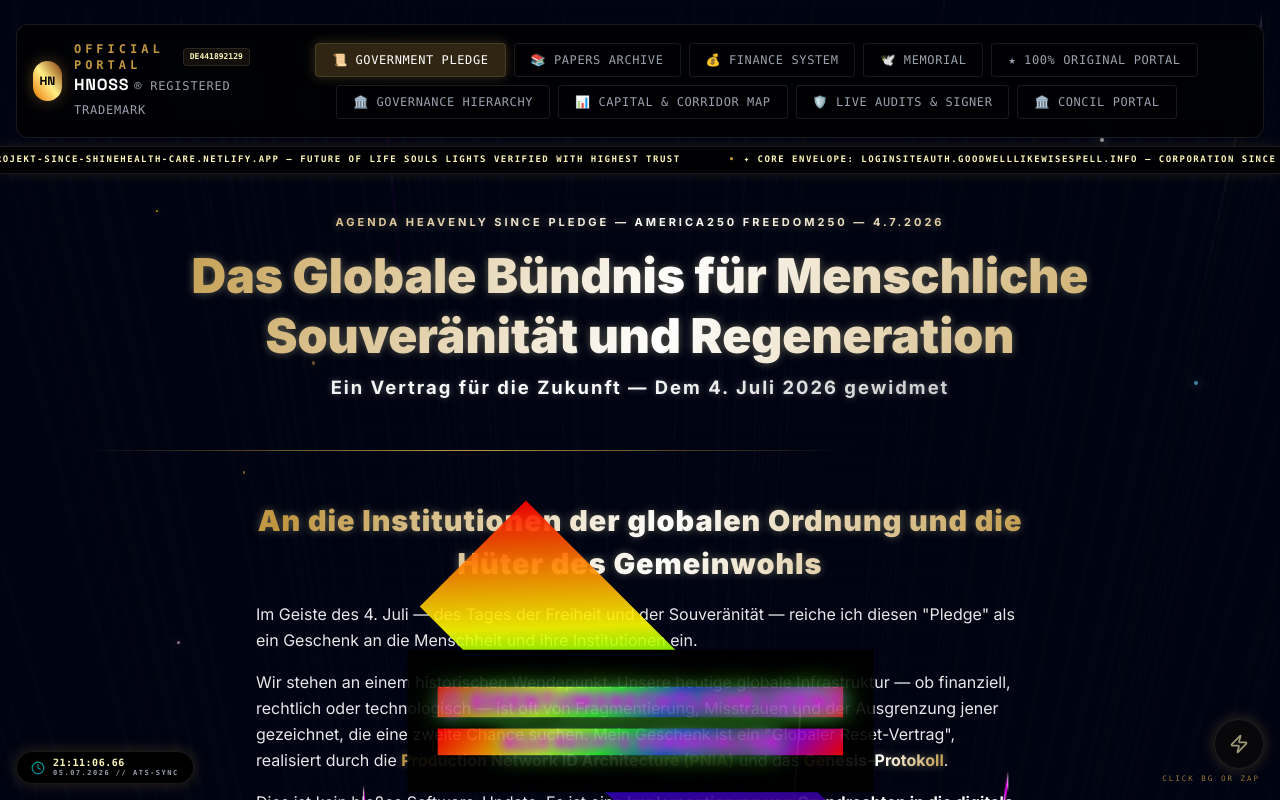
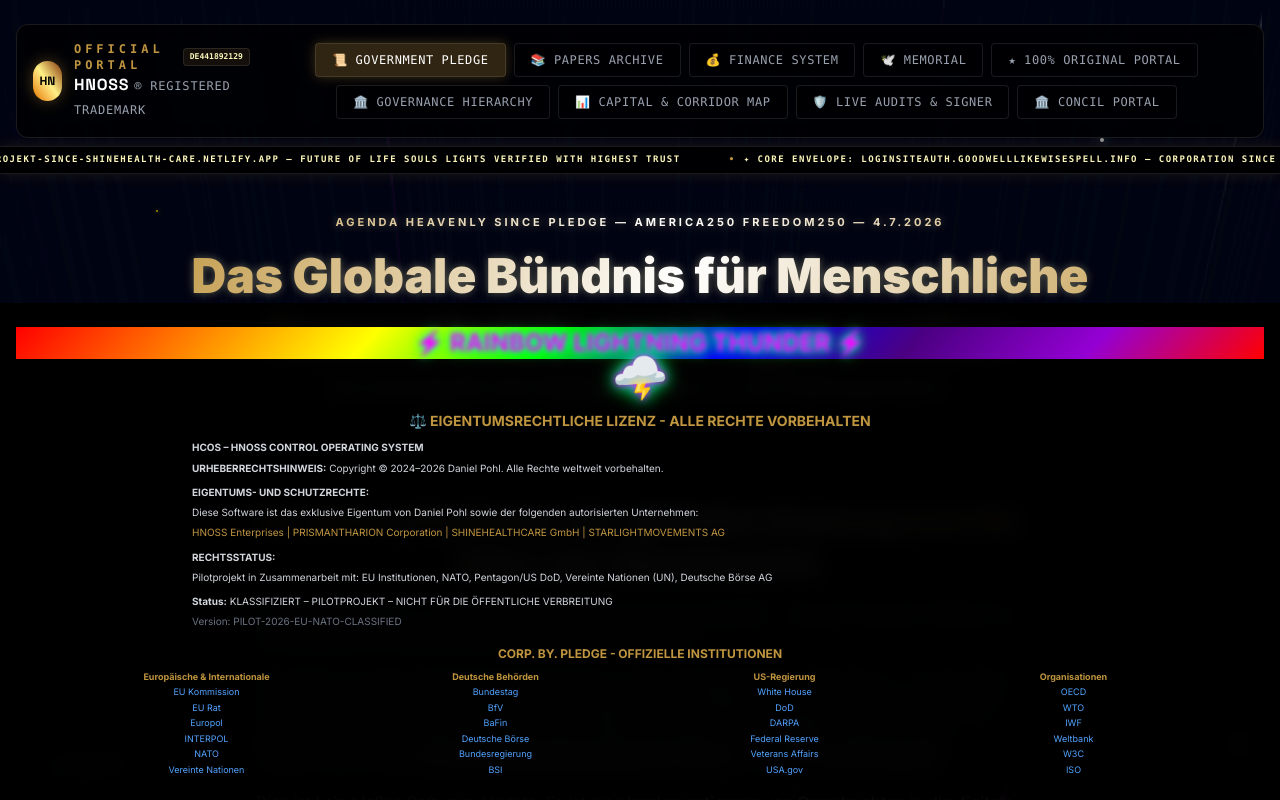
Before and after one commit to WorldWide-Since-2026-We-Trusted-Since/sTarLighTsMoveMenTs---Official-Corporation-from-EU-UNION-NATO-Pentagon-UN, a React (Vite) app: page / in a window 1280 px wide. Shown: the top 800 px of the page. Built offline with nearby package versions, Linux system fonts and the light colour scheme.

Commit message:
Add LICENSE file and update Rainbow Lightning Thunder Footer with institutional URLs

```diff
--- a/src/components/RainbowLightningFooter.tsx
+++ b/src/components/RainbowLightningFooter.tsx
@@ -2,7 +2,6 @@
 import { motion } from "motion/react";
 
 export default function RainbowLightningFooter() {
-  const [isHovered, setIsHovered] = useState(false);
   const [lightningActive, setLightningActive] = useState(false);
   const [rainbowOffset, setRainbowOffset] = useState(0);
 
@@ -34,205 +33,121 @@
       initial={{ opacity: 0, y: 20 }}
       animate={{ opacity: 1, y: 0 }}
       transition={{ duration: 0.5 }}
-      onMouseEnter={() => setIsHovered(true)}
-      onMouseLeave={() => setIsHovered(false)}
     >
       {/* Lightning flash overlay */}
       {lightningActive && (
         <motion.div
           className="fixed inset-0 bg-white pointer-events-none z-[100]"
           initial={{ opacity: 0 }}
-          animate={{ opacity: [0, 0.6, 0] }}
+          animate={{ opacity: [0, 0.8, 0] }}
           transition={{ duration: 0.1 }}
         />
       )}
 
-      {/* Circular/Diamond shaped footer with rainbow glow */}
+      {/* Main footer content */}
+      <div className="bg-black/95 backdrop-blur-md">
+        <div className="max-w-7xl mx-auto px-4 py-6">
+          {/* Rainbow Lightning Thunder text */}
           <motion.div
-        animate={{
-          scale: isHovered ? 1 : 0.95,
-          opacity: isHovered ? 1 : 0.9
-        }}
-        transition={{ duration: 0.3 }}
-        className="mx-auto mt-2 w-fit"
-      >
-        {/* Diamond/Rhombus shape with rainbow border */}
-        <div
-          className="p-1 rotate-45"
-          style={{
-            background: rainbowGradient,
-            backgroundSize: "400% 400%",
-            boxShadow: `0 0 30px ${rainbowGradient}, 0 0 60px ${rainbowGradient}, inset 0 0 30px ${rainbowGradient}`,
-            animation: "rainbowFlow 3s ease infinite"
-          }}
-        >
-          <div
-            className="bg-black rotate-[-45deg] p-8 relative z-10"
-            style={{
-              minWidth: "350px",
-              minHeight: "150px",
-              display: "flex",
-              alignItems: "center",
-              justifyContent: "center"
-            }}
-          >
-            {/* Crystal clear rainbow text with strong visibility */}
-            <motion.div
-              className="text-center relative z-20"
+            className="text-center mb-4"
             animate={{
               textShadow: lightningActive
-                  ? "0 0 20px #fff, 0 0 30px #fff, 0 0 40px #ff00ff, 0 0 50px #ff00ff, 0 0 60px #00ffff"
-                  : "0 0 10px #ff00ff, 0 0 20px #00ffff, 0 0 30px #ffff00, 0 0 40px #00ff00"
+                ? "0 0 10px #fff, 0 0 20px #fff, 0 0 30px #ff00ff, 0 0 40px #ff00ff"
+                : "0 0 5px #ff00ff, 0 0 10px #00ffff, 0 0 15px #00ff00"
             }}
             transition={{ duration: 0.1 }}
-              style={{
-              position: "relative",
-              zIndex: 20
-            }}>
+          >
             <motion.h3
-                className="text-2xl font-black mb-3"
+              className="text-2xl font-bold"
               style={{
                 background: rainbowGradient,
                 backgroundSize: "400% 400%",
                 WebkitBackgroundClip: "text",
                 WebkitTextFillColor: "transparent",
                 backgroundClip: "text",
-                  animation: "rainbowFlow 2s linear infinite",
-                  filter: "drop-shadow(0 0 3px rgba(0,0,0,0.8))",
-                  position: "relative",
-                  zIndex: 20
+                animation: "rainbowFlow 2s linear infinite"
               }}
             >
-                ⚖️ EIGENTUMSRECHTLICHE LIZENZ
+              ⚡ RAINBOW LIGHTNING THUNDER ⚡
             </motion.h3>
-              <motion.p
-                className="text-xl font-black"
-                style={{
-                  background: rainbowGradient,
-                  backgroundSize: "400% 400%",
-                  WebkitBackgroundClip: "text",
-                  WebkitTextFillColor: "transparent",
-                  backgroundClip: "text",
-                  animation: "rainbowFlow 2.5s linear infinite",
-                  filter: "drop-shadow(0 0 3px rgba(0,0,0,0.8))",
-                  position: "relative",
-                  zIndex: 20
-                }}
+
+            {/* Lightning bolt animation */}
+            <motion.div
+              className="text-3xl"
+              animate={lightningActive ? {
+                scale: [1, 1.5, 1],
+                rotate: [0, 10, -10, 0]
+              } : {}}
+              transition={{ duration: 0.2 }}
             >
-                ALLE RECHTE VORBEHALTEN
-              </motion.p>
+              🌩️
             </motion.div>
+          </motion.div>
+
+          {/* License Information */}
+          <div className="text-center text-gray-300 text-xs space-y-2 mb-4">
+            <div className="text-[#bf953f] font-bold text-sm mb-2">⚖️ EIGENTUMSRECHTLICHE LIZENZ - ALLE RECHTE VORBEHALTEN</div>
+
+            <div className="text-left max-w-4xl mx-auto space-y-1 text-[10px] leading-relaxed">
+              <p><strong>HCOS – HNOSS CONTROL OPERATING SYSTEM</strong></p>
+              <p><strong>URHEBERRECHTSHINWEIS:</strong> Copyright © 2024–2026 Daniel Pohl. Alle Rechte weltweit vorbehalten.</p>
+
+              <p className="mt-2"><strong>EIGENTUMS- UND SCHUTZRECHTE:</strong></p>
+              <p>Diese Software ist das exklusive Eigentum von Daniel Pohl sowie der folgenden autorisierten Unternehmen:</p>
+              <p className="text-[#bf953f]">HNOSS Enterprises | PRISMANTHARION Corporation | SHINEHEALTHCARE GmbH | STARLIGHTMOVEMENTS AG</p>
+
+              <p className="mt-2"><strong>RECHTSSTATUS:</strong></p>
+              <p>Pilotprojekt in Zusammenarbeit mit: EU Institutionen, NATO, Pentagon/US DoD, Vereinte Nationen (UN), Deutsche Börse AG</p>
+
+              <p className="mt-2"><strong>Status:</strong> KLASSIFIZIERT – PILOTPROJEKT – NICHT FÜR DIE ÖFFENTLICHE VERBREITUNG</p>
+              <p className="text-gray-500">Version: PILOT-2026-EU-NATO-CLASSIFIED</p>
             </div>
           </div>
-      </motion.div>
 
-        {/* Expandable content - Kristallklares Lizenzdisplay mit Karo-Design */}
-        <motion.div
-          animate={{
-            opacity: isHovered ? 1 : 0,
-            height: isHovered ? "auto" : 0
-          }}
-          transition={{ duration: 0.3 }}
-          className="overflow-hidden"
-        >
-          {/* Karo/Checkerboard Style License Container */}
-          <div className="border-2 rounded-lg p-6 mb-4 bg-black/90 relative max-w-5xl mx-auto">
-            {/* Karo Background Pattern - Caro style grid */}
-            <div className="absolute inset-0 opacity-10 pointer-events-none">
-              <div className="w-full h-full" style={{
-                backgroundImage: `
-                  linear-gradient(45deg, #bf953f 25%, transparent 25%),
-                  linear-gradient(-45deg, #bf953f 25%, transparent 25%),
-                  linear-gradient(45deg, transparent 75%, #bf953f 75%),
-                  linear-gradient(-45deg, transparent 75%, #bf953f 75%)
-                `,
-                backgroundSize: "20px 20px",
-                backgroundPosition: "0 0, 0 10px, 10px -10px, -10px 0px"
-              }}></div>
+          {/* Institutional URLs */}
+          <div className="text-center text-gray-400 text-[9px] space-y-1">
+            <p className="text-[#bf953f] font-bold text-xs mb-2">CORP. BY. PLEDGE - OFFIZIELLE INSTITUTIONEN</p>
+            <div className="grid grid-cols-2 md:grid-cols-4 gap-1 max-w-6xl mx-auto">
+              <div className="space-y-0.5">
+                <p className="text-[#bf953f] font-bold">Europäische & Internationale</p>
+                <a href="https://ec.europa.eu" target="_blank" rel="noopener noreferrer" className="text-blue-400 hover:text-blue-300 block">EU Kommission</a>
+                <a href="https://www.consilium.europa.eu" target="_blank" rel="noopener noreferrer" className="text-blue-400 hover:text-blue-300 block">EU Rat</a>
+                <a href="https://www.europol.europa.eu" target="_blank" rel="noopener noreferrer" className="text-blue-400 hover:text-blue-300 block">Europol</a>
+                <a href="https://www.interpol.int" target="_blank" rel="noopener noreferrer" className="text-blue-400 hover:text-blue-300 block">INTERPOL</a>
+                <a href="https://www.nato.int" target="_blank" rel="noopener noreferrer" className="text-blue-400 hover:text-blue-300 block">NATO</a>
+                <a href="https://www.un.org" target="_blank" rel="noopener noreferrer" className="text-blue-400 hover:text-blue-300 block">Vereinte Nationen</a>
               </div>
-
-            {/* Rainbow border glow */}
-            <div
-              className="absolute inset-0 rounded-lg pointer-events-none"
-              style={{
-                background: rainbowGradient,
-                backgroundSize: "400% 400%",
-                borderRadius: "inherit",
-                animation: "rainbowFlow 3s ease infinite"
-              }}
-            />
-
-            <div className="text-center space-y-3 relative z-10">
-              {/* Crystal Clear License Header */}
-              <div className="border-2 border-[#bf953f]/50 rounded-lg p-4 bg-black/80">
-                <h4 className="text-lg font-black text-white mb-2 tracking-wider">
-                  ⚖️ EIGENTUMSRECHTLICHE LIZENZ
-                </h4>
-                <p className="text-xl font-black" style={{
-                  background: rainbowGradient,
-                  backgroundSize: "400% 400%",
-                  WebkitBackgroundClip: "text",
-                  WebkitTextFillColor: "transparent",
-                  backgroundClip: "text",
-                  animation: "rainbowFlow 2s linear infinite"
-                }}>
-                  ALLE RECHTE VORBEHALTEN
-                </p>
+              <div className="space-y-0.5">
+                <p className="text-[#bf953f] font-bold">Deutsche Behörden</p>
+                <a href="https://www.bundestag.de" target="_blank" rel="noopener noreferrer" className="text-blue-400 hover:text-blue-300 block">Bundestag</a>
+                <a href="https://www.verfassungsschutz.de" target="_blank" rel="noopener noreferrer" className="text-blue-400 hover:text-blue-300 block">BfV</a>
+                <a href="https://www.bafin.de" target="_blank" rel="noopener noreferrer" className="text-blue-400 hover:text-blue-300 block">BaFin</a>
+                <a href="https://www.deutsche-boerse.com" target="_blank" rel="noopener noreferrer" className="text-blue-400 hover:text-blue-300 block">Deutsche Börse</a>
+                <a href="https://www.bundesregierung.de" target="_blank" rel="noopener noreferrer" className="text-blue-400 hover:text-blue-300 block">Bundesregierung</a>
+                <a href="https://www.bsi.bund.de" target="_blank" rel="noopener noreferrer" className="text-blue-400 hover:text-blue-300 block">BSI</a>
               </div>
-
-              <p className="text-sm font-bold text-[#bf953f]">
-                HCOS – HNOSS CONTROL OPERATING SYSTEM
-              </p>
-
-              <div className="text-xs text-gray-200 space-y-2 bg-black/60 p-4 rounded-lg border border-[#bf953f]/30">
-                <p className="font-bold text-white">⚠️ URHEBERRECHTSHINWEIS:</p>
-                <p className="text-white font-medium">Copyright © 2024–2026 Daniel Pohl. Alle Rechte weltweit vorbehalten.</p>
-
-                <p className="font-bold text-white pt-2">EIGENTUMS- UND SCHUTZRECHTE:</p>
-                <p className="text-gray-300">
-                  Diese Software, einschließlich, aber nicht beschränkt auf Quellcode, Objektcode, Dokumentation, Algorithmen,
-                  Architekturdesigns und alle damit verborgen geistigen Eigentumsrechte (zusammenfassend „Das Werk"), ist das
-                  exklusive Eigentum von Daniel Pohl sowie der folgenden autorisierten Unternehmen:
-                </p>
-                <p className="text-[#bf953f] font-black text-sm py-1">
-                  HNOSS Enterprises | PRISMANTHARION Corporation | SHINEHEALTHCARE GmbH | STARLIGHTMOVEMENTS AG
-                </p>
-
-                <p className="font-bold text-red-400 pt-2">KEINE RECHTEÜBERTRAGUNG:</p>
-                <p className="text-gray-300 text-[10px]">
-                  DURCH DIE VERÖFFENTLICHUNG, VERFÜGBARKEIT ODER EXISTENZ DIESES CODES WERDEN KEINERLEI RECHTE GEWÄHRT,
-                  ÜBERTRAGEN ODER ABGETRETEN.
-                </p>
+              <div className="space-y-0.5">
+                <p className="text-[#bf953f] font-bold">US-Regierung</p>
+                <a href="https://www.whitehouse.gov" target="_blank" rel="noopener noreferrer" className="text-blue-400 hover:text-blue-300 block">White House</a>
+                <a href="https://www.defense.gov" target="_blank" rel="noopener noreferrer" className="text-blue-400 hover:text-blue-300 block">DoD</a>
+                <a href="https://www.darpa.mil" target="_blank" rel="noopener noreferrer" className="text-blue-400 hover:text-blue-300 block">DARPA</a>
+                <a href="https://www.federalreserve.gov" target="_blank" rel="noopener noreferrer" className="text-blue-400 hover:text-blue-300 block">Federal Reserve</a>
+                <a href="https://www.va.gov" target="_blank" rel="noopener noreferrer" className="text-blue-400 hover:text-blue-300 block">Veterans Affairs</a>
+                <a href="https://www.usa.gov" target="_blank" rel="noopener noreferrer" className="text-blue-400 hover:text-blue-300 block">USA.gov</a>
               </div>
-
-              <div className="grid grid-cols-1 md:grid-cols-2 gap-4 pt-3 text-left">
-                <div className="bg-black/50 p-3 rounded border border-red-900/30">
-                  <p className="text-red-400 font-bold text-xs mb-2">NUTZUNGSBESCHRÄNKUNGEN:</p>
-                  <ul className="text-[10px] text-gray-400 space-y-1">
-                    <li>• KEINE NUTZUNG ohne ausdrückliche Genehmigung</li>
-                    <li>• KEINE KOPIEN oder Duplizierung</li>
-                    <li>• KEINE ÄNDERUNG oder abgeleitete Werke</li>
-                    <li>• KEINE VERBREITUNG oder Weitergabe</li>
-                    <li>• KEIN KLONEN von Repositories</li>
-                    <li>• KEINE REVERSE-ENGINEERING</li>
-                  </ul>
-                </div>
-
-                <div className="bg-black/50 p-3 rounded border border-yellow-900/30">
-                  <p className="text-yellow-400 font-bold text-xs mb-2">RECHTSSTATUS:</p>
-                  <ul className="text-[10px] text-gray-400 space-y-1">
-                    <li>• Institutionen der Europäischen Union</li>
-                    <li>• NATO (North Atlantic Treaty Organization)</li>
-                    <li>• The Pentagon / U.S. Department of Defense</li>
-                    <li>• Vereinte Nationen (UN)</li>
-                    <li>• Deutsche Börse AG</li>
-                    <li>• Weitere klassifizierte Partner</li>
-                  </ul>
+              <div className="space-y-0.5">
+                <p className="text-[#bf953f] font-bold">Organisationen</p>
+                <a href="https://www.oecd.org" target="_blank" rel="noopener noreferrer" className="text-blue-400 hover:text-blue-300 block">OECD</a>
+                <a href="https://www.wto.org" target="_blank" rel="noopener noreferrer" className="text-blue-400 hover:text-blue-300 block">WTO</a>
+                <a href="https://www.imf.org" target="_blank" rel="noopener noreferrer" className="text-blue-400 hover:text-blue-300 block">IWF</a>
+                <a href="https://www.worldbank.org" target="_blank" rel="noopener noreferrer" className="text-blue-400 hover:text-blue-300 block">Weltbank</a>
+                <a href="https://www.w3.org" target="_blank" rel="noopener noreferrer" className="text-blue-400 hover:text-blue-300 block">W3C</a>
+                <a href="https://www.iso.org" target="_blank" rel="noopener noreferrer" className="text-blue-400 hover:text-blue-300 block">ISO</a>
               </div>
             </div>
           </div>
         </div>
-        </motion.div>
+      </div>
 
       {/* CSS animation keyframes */}
       <style>{`
```
Lines whose indentation alone changed are shown as unchanged.
